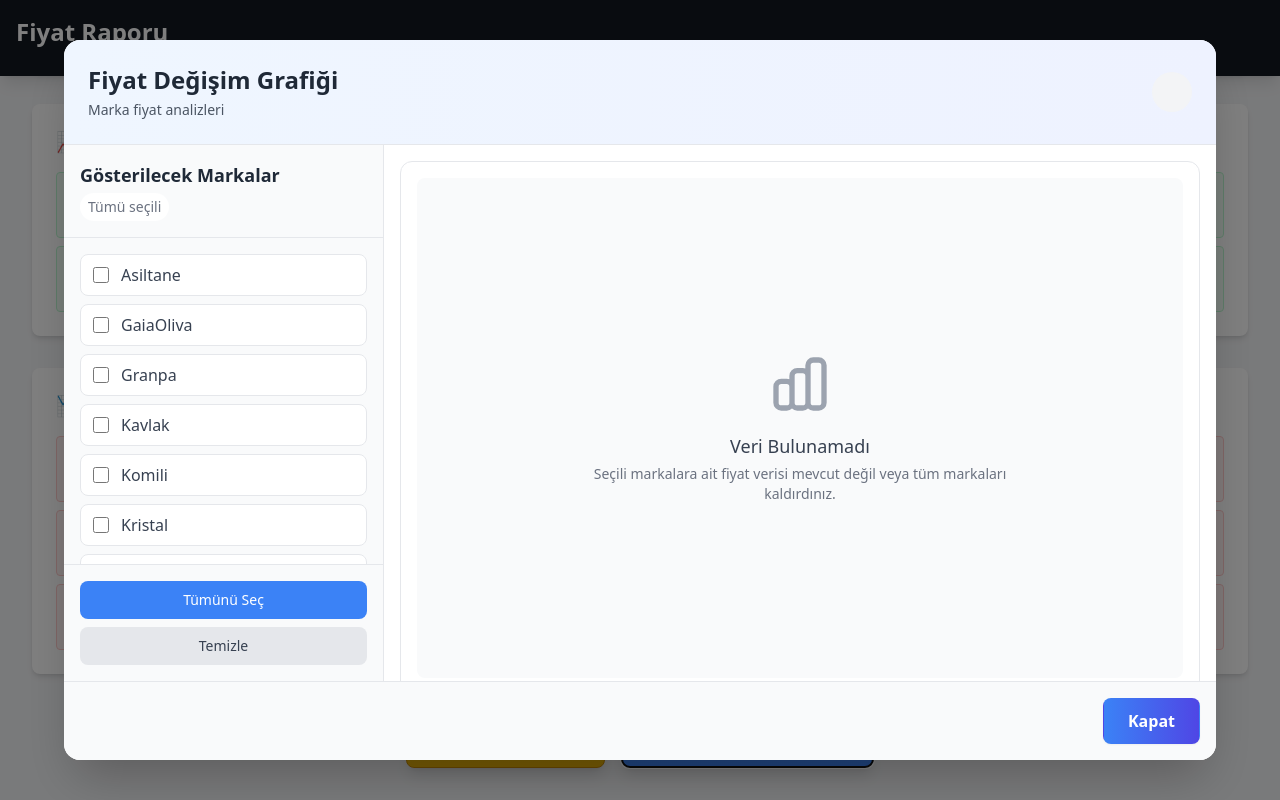
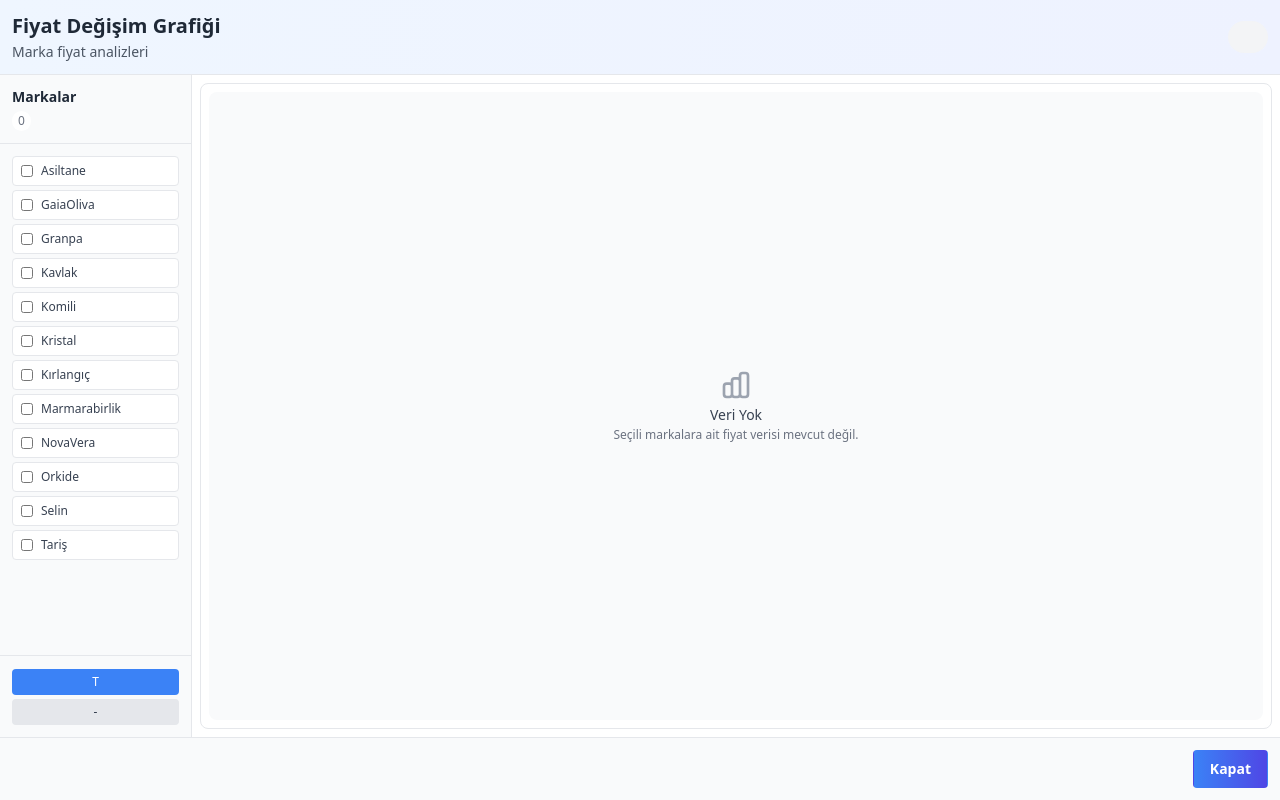
Before and after one commit to emrekaragoz/fiyat-raporu, a React (Vite) app: page / in a window 1280 px wide. Both pictures are taken after a click on the button "Fiyat Değişim Grafiği". Shown: the part 936-1736 px from the top of the page. Built offline with nearby package versions, Linux system fonts and the light colour scheme.

Commit message:
graph fix

```diff
--- a/src/App.jsx
+++ b/src/App.jsx
@@ -893,24 +893,25 @@ const updateTopGainersLosers = () => {
 
 {/* --- Grafik Modal --- */}
       {showChart && (
-  <div className="fixed inset-0 bg-black bg-opacity-50 flex items-center justify-center z-50 p-4">
-    <div className="bg-white rounded-2xl shadow-2xl max-w-6xl w-full max-h-[90vh] overflow-hidden flex flex-col">
+        <div className="fixed inset-0 bg-black bg-opacity-50 z-50 p-0"> {/* Değişiklik: p-4 -> p-0 */}
+          {/* Değişiklik: max-w-screen-xl, max-h-[95vh] kaldırıldı, w-full, h-full eklendi */}
+          <div className="bg-white w-full h-full overflow-hidden flex flex-col">
             {/* Header */}
-      <div className="bg-gradient-to-r from-blue-50 to-indigo-50 p-6 border-b border-gray-200">
+            <div className="bg-gradient-to-r from-blue-50 to-indigo-50 p-2 sm:p-3 border-b border-gray-200 flex-shrink-0"> {/* Değişiklik: p-4 sm:p-6 -> p-2 sm:p-3, flex-shrink-0 eklendi */}
               <div className="flex justify-between items-center">
                 <div>
-            <h2 className="text-2xl font-bold text-gray-800">Fiyat Değişim Grafiği</h2>
-            <p className="text-sm text-gray-600 mt-1">Marka fiyat analizleri</p>
+                  <h2 className="text-lg sm:text-xl font-bold text-gray-800">Fiyat Değişim Grafiği</h2>
+                  <p className="text-xs sm:text-sm text-gray-600 mt-0.5">Marka fiyat analizleri</p>
                 </div>
                 <button
                   onClick={() => {
                     setShowChart(false);
-              setSelectedChartBrands([]);
+                    setSelectedChartBrands([]); // Modal kapandığında seçimi temizle
                   }}
-            className="w-10 h-10 flex items-center justify-center rounded-full bg-gray-100 hover:bg-gray-200 text-gray-600 transition-colors duration-200"
+                  className="w-6 h-6 sm:w-8 sm:h-8 flex items-center justify-center rounded-full bg-gray-100 hover:bg-gray-200 text-gray-600 transition-colors duration-200"
                   aria-label="Kapat"
                 >
-            <svg xmlns="http://www.w3.org/2000/svg" className="h-6 w-6" fill="none" viewBox="0 0 24 24" stroke="currentColor">
+                  <svg xmlns="http://www.w3.org/2000/svg" className="h-4 w-4 sm:h-5 sm:w-5" fill="none" viewBox="0 0 24 24" stroke="currentColor">
                     <path strokeLinecap="round" strokeLinejoin="round" strokeWidth={2} d="M6 18L18 6M6 6l12 12" />
                   </svg>
                 </button>
@@ -919,23 +920,23 @@ const updateTopGainersLosers = () => {
 
             {/* Content */}
             <div className="flex-1 flex overflow-hidden">
-        {/* Brand Selection Panel - Left Side */}
-        <div className="w-80 border-r border-gray-200 bg-gray-50 flex flex-col">
-          <div className="p-4 border-b border-gray-200">
-            <h3 className="text-lg font-semibold text-gray-800">Gösterilecek Markalar</h3>
-            <div className="text-sm text-gray-500 mt-1 bg-white px-2 py-1 rounded-full inline-block text-center">
+              {/* Brand Selection Panel - Değişiklik: w-32 md:w-40 lg:w-48 */}
+              <div className="w-32 md:w-40 lg:w-48 border-r border-gray-200 bg-gray-50 flex flex-col flex-shrink-0"> {/* flex-shrink-0 eklendi */}
+                <div className="p-2 sm:p-3 border-b border-gray-200">
+                  <h3 className="text-xs sm:text-sm font-semibold text-gray-800">Markalar</h3>
+                  <div className="text-xs text-gray-500 mt-0.5 bg-white px-1.5 py-0.5 rounded-full inline-block text-center">
                     {selectedChartBrands.length === 0
-                ? "Tümü seçili"
-                : `${selectedChartBrands.length} seçili`}
+                      ? "0"
+                      : `${selectedChartBrands.length}`}
                   </div>
                 </div>
 
-          <div className="flex-1 overflow-y-auto p-4">
-            <div className="space-y-2">
+                <div className="flex-1 overflow-y-auto p-2 sm:p-3">
+                  <div className="space-y-1">
                     {getUniqueBrandsFromData().map(brand => (
                       <label
                         key={brand}
-                  className={`flex items-center space-x-3 cursor-pointer px-3 py-2 rounded-lg transition-all duration-200 ${
+                        className={`flex items-center space-x-1 sm:space-x-2 cursor-pointer px-1 py-1 sm:px-2 sm:py-1.5 rounded text-xs ${
                           selectedChartBrands.includes(brand)
                             ? 'bg-blue-100 border border-blue-300'
                             : 'bg-white border border-gray-200 hover:bg-gray-50'
@@ -951,9 +952,9 @@ const updateTopGainersLosers = () => {
                               setSelectedChartBrands(prev => prev.filter(b => b !== brand));
                             }
                           }}
-                    className="w-4 h-4 text-blue-600 rounded focus:ring-blue-500 focus:ring-2"
+                          className="w-3 h-3 text-blue-600 rounded focus:ring-blue-500 focus:ring-1"
                         />
-                  <span className={`font-medium ${
+                        <span className={`font-medium truncate ${
                           selectedChartBrands.includes(brand) ? 'text-blue-700' : 'text-gray-700'
                         }`}>
                           {brand}
@@ -963,47 +964,45 @@ const updateTopGainersLosers = () => {
                   </div>
                 </div>
 
-          <div className="p-4 border-t border-gray-200 space-y-2">
+                <div className="p-2 sm:p-3 border-t border-gray-200 space-y-1">
                   <button
                     onClick={() => setSelectedChartBrands(getUniqueBrandsFromData())}
-              className="w-full text-sm bg-blue-500 hover:bg-blue-600 text-white px-3 py-2 rounded-lg transition-colors"
+                    className="w-full text-xs bg-blue-500 hover:bg-blue-600 text-white px-2 py-1 rounded transition-colors"
                   >
-              Tümünü Seç
+                    T
                   </button>
                   <button
                     onClick={() => setSelectedChartBrands([])}
-              className="w-full text-sm bg-gray-200 hover:bg-gray-300 text-gray-700 px-3 py-2 rounded-lg transition-colors"
+                    className="w-full text-xs bg-gray-200 hover:bg-gray-300 text-gray-700 px-2 py-1 rounded transition-colors"
                   >
-              Temizle
+                    -
                   </button>
                 </div>
               </div>
 
-        {/* Chart Area - Right Side */}
+              {/* Chart Area - Değişiklik: flex-1 */}
               <div className="flex-1 flex flex-col overflow-hidden">
-          <div className="p-4">
-            <div className="bg-white rounded-xl border border-gray-200 p-4 h-full">
+                <div className="p-1 sm:p-2 flex-1"> {/* flex-1 eklendi */}
+                  <div className="bg-white rounded-lg border border-gray-200 p-1 sm:p-2 h-full flex flex-col"> {/* h-full ve flex-col eklendi */}
                     {chartData && chartData.datasets.length > 0 ? (
-                <div className="h-[500px]"> {/* Increased height from 96 (384px) to 500px */}
+                      <div className="flex-1 relative"> {/* flex-1 eklendi */}
                         <Line
                           data={chartData}
                           options={{
-                        responsive: true,
-                        maintainAspectRatio: false,
+                            responsive: true, // Grafik container'ı doldursun
+                            maintainAspectRatio: false, // En boy oranını koruma, container'ı tamamen doldursun
                             plugins: {
                               legend: {
                                 position: 'top',
                                 labels: {
-                              // Use a function to customize labels
-                              generateLabels: function(chart) {
+                                  generateLabels: function (chart) {
                                     const datasets = chart.data.datasets;
                                     const uniqueBrands = [...new Set(datasets.map(ds => ds.label.split(' - ')[0]))];
 
                                     return uniqueBrands.map(brand => {
-                                  // Find the first dataset for this brand to get its color
                                       const firstDataset = datasets.find(ds => ds.label.startsWith(brand));
                                       return {
-                                    text: brand, // Just the brand name
+                                        text: brand,
                                         fillStyle: firstDataset.borderColor,
                                         strokeStyle: firstDataset.borderColor,
                                         lineWidth: 2,
@@ -1014,10 +1013,10 @@ const updateTopGainersLosers = () => {
                                     });
                                   },
                                   usePointStyle: true,
-                              padding: 15,
-                              boxWidth: 10,
+                                  padding: 8, // Azaltıldı
+                                  boxWidth: 6, // Azaltıldı
                                   font: {
-                                size: 12
+                                    size: 8 // Azaltıldı
                                   }
                                 }
                               },
@@ -1025,12 +1024,12 @@ const updateTopGainersLosers = () => {
                                 display: true,
                                 text: 'Fiyat Değişim Analizi',
                                 font: {
-                            size: 14,
+                                  size: 10, // Azaltıldı
                                   weight: 'bold'
                                 },
                                 padding: {
-                            top: 10,
-                            bottom: 20
+                                  top: 8, // Azaltıldı
+                                  bottom: 12 // Azaltıldı
                                 }
                               },
                               tooltip: {
@@ -1039,22 +1038,20 @@ const updateTopGainersLosers = () => {
                                 bodyColor: '#fff',
                                 borderColor: '#4f46e5',
                                 borderWidth: 1,
-                          padding: 12,
-                          cornerRadius: 8,
+                                padding: 6, // Azaltıldı
+                                cornerRadius: 4, // Azaltıldı
                                 displayColors: true,
                                 mode: 'index',
                                 intersect: false,
                                 callbacks: {
-                            title: function(tooltipItems) {
-                              // Tarih bilgisini göster
+                                  title: function (tooltipItems) {
                                     return tooltipItems[0].label;
                                   },
-                            label: function(context) {
+                                  label: function (context) {
                                     const currentValue = context.parsed.y;
                                     const dataset = context.dataset;
                                     const dataIndex = context.dataIndex;
 
-                              // Bir önceki değeri bul
                                     let previousValue = null;
                                     if (dataIndex > 0) {
                                       for (let i = dataIndex - 1; i >= 0; i--) {
@@ -1075,13 +1072,13 @@ const updateTopGainersLosers = () => {
 
                                       if (difference > 0) {
                                         differenceText = ` (+${differenceFormatted} TL)`;
-                                  percentageText = ` Artış: %${percentage}`;
+                                        percentageText = ` +%${percentage}`;
                                       } else if (difference < 0) {
                                         differenceText = ` (${differenceFormatted} TL)`;
-                                  percentageText = ` Azalış: %${Math.abs(percentage)}`;
+                                        percentageText = ` -%${Math.abs(percentage)}`;
                                       } else {
                                         differenceText = ` (0.00 TL)`;
-                                  percentageText = ` Değişim: %0.0`;
+                                        percentageText = ` %0.0`;
                                       }
                                     }
 
@@ -1097,7 +1094,12 @@ const updateTopGainersLosers = () => {
                                   display: true,
                                   text: 'Fiyat (TL)',
                                   font: {
-                              size: 12
+                                    size: 8 // Azaltıldı
+                                  }
+                                },
+                                ticks: {
+                                  font: {
+                                    size: 7 // Azaltıldı
                                   }
                                 }
                               },
@@ -1106,7 +1108,12 @@ const updateTopGainersLosers = () => {
                                   display: true,
                                   text: 'Tarih',
                                   font: {
-                              size: 12
+                                    size: 8 // Azaltıldı
+                                  }
+                                },
+                                ticks: {
+                                  font: {
+                                    size: 7 // Azaltıldı
                                   }
                                 }
                               }
@@ -1115,14 +1122,14 @@ const updateTopGainersLosers = () => {
                         />
                       </div>
                     ) : (
-                <div className="h-[500px] flex flex-col items-center justify-center bg-gray-50 rounded-lg">
-                  <div className="text-center p-6">
-                    <svg xmlns="http://www.w3.org/2000/svg" className="h-16 w-16 mx-auto text-gray-400 mb-4" fill="none" viewBox="0 0 24 24" stroke="currentColor">
+                      <div className="flex-1 flex flex-col items-center justify-center bg-gray-50 rounded-lg p-2">
+                        <div className="text-center">
+                          <svg xmlns="http://www.w3.org/2000/svg" className="h-8 w-8 mx-auto text-gray-400 mb-1" fill="none" viewBox="0 0 24 24" stroke="currentColor">
                             <path strokeLinecap="round" strokeLinejoin="round" strokeWidth={2} d="M9 19v-6a2 2 0 00-2-2H5a2 2 0 00-2 2v6a2 2 0 002 2h2a2 2 0 002-2zm0 0V9a2 2 0 012-2h2a2 2 0 012 2v10m-6 0a2 2 0 002 2h2a2 2 0 002-2m0 0V5a2 2 0 012-2h2a2 2 0 012 2v14a2 2 0 01-2 2h-2a2 2 0 01-2-2z" />
                           </svg>
-                    <h3 className="text-lg font-medium text-gray-700 mb-1">Veri Bulunamadı</h3>
-                    <p className="text-gray-500 text-sm max-w-md">
-                      Seçili markalara ait fiyat verisi mevcut değil veya tüm markaları kaldırdınız.
+                          <h3 className="text-sm font-medium text-gray-700 mb-0.5">Veri Yok</h3>
+                          <p className="text-xs text-gray-500 max-w-xs">
+                            Seçili markalara ait fiyat verisi mevcut değil.
                           </p>
                         </div>
                       </div>
@@ -1133,13 +1140,13 @@ const updateTopGainersLosers = () => {
             </div>
 
             {/* Footer */}
-      <div className="bg-gray-50 p-4 border-t border-gray-200 flex justify-end">
+            <div className="bg-gray-50 p-2 sm:p-3 border-t border-gray-200 flex justify-end flex-shrink-0"> {/* flex-shrink-0 eklendi */}
               <button
                 onClick={() => {
                   setShowChart(false);
                   setSelectedChartBrands([]);
                 }}
-          className="bg-gradient-to-r from-blue-500 to-indigo-600 hover:from-blue-600 hover:to-indigo-700 text-white font-semibold py-2.5 px-6 rounded-lg shadow-sm transition-all duration-200 transform hover:scale-105"
+                className="bg-gradient-to-r from-blue-500 to-indigo-600 hover:from-blue-600 hover:to-indigo-700 text-white font-semibold py-1 px-3 sm:py-2 sm:px-4 rounded text-sm transition-all duration-200"
               >
                 Kapat
               </button>
```
Lines whose indentation alone changed are shown as unchanged.
